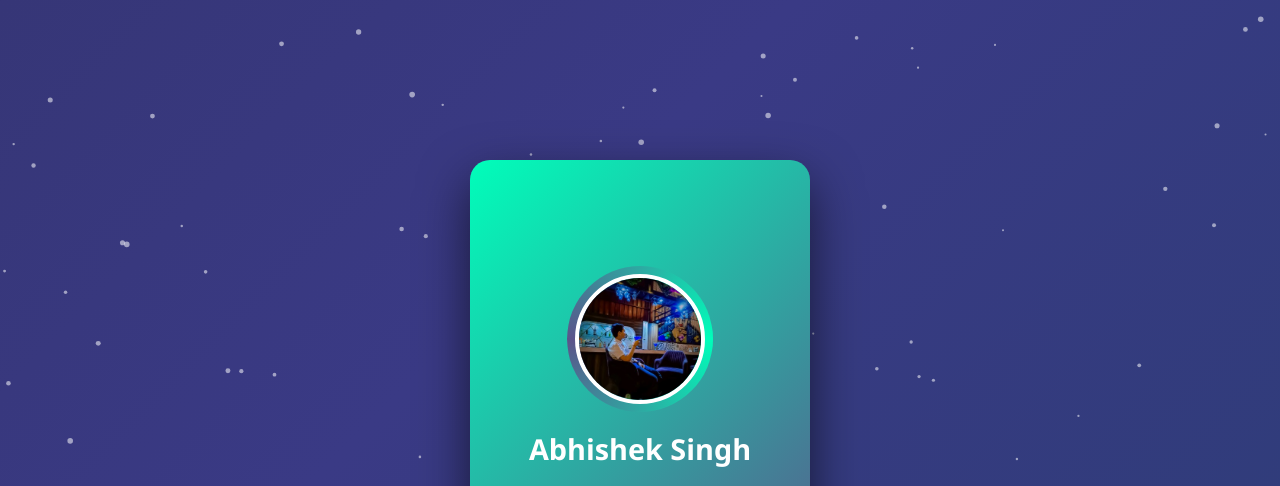
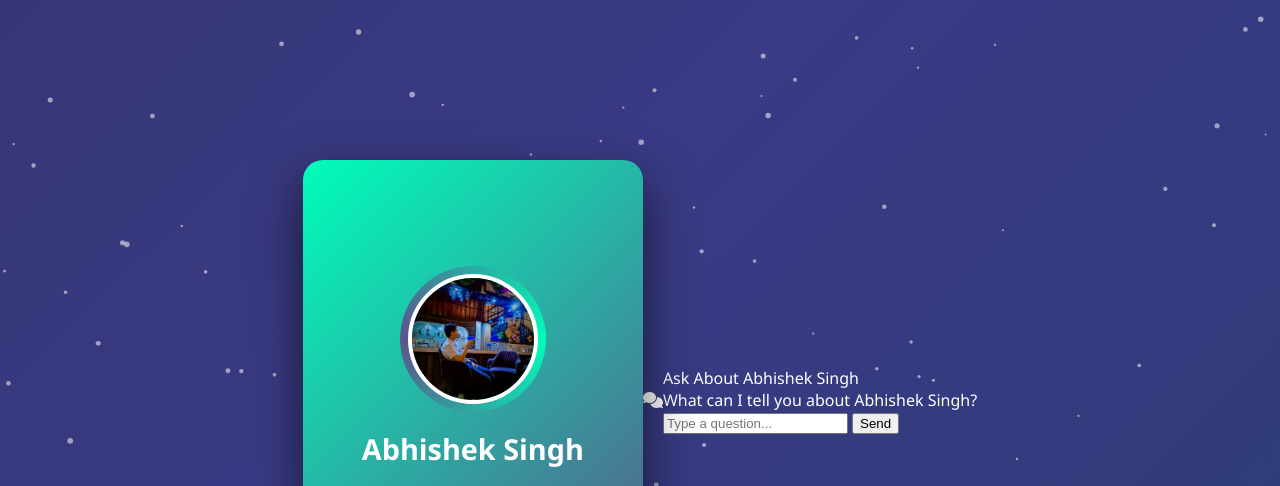
Before and after one commit to abhishek15-stek7/portfolio-card, a website: page index.html in a window 1280 px wide. Shown: the top 486 px of the page. Drawn offline with Linux system fonts and the light colour scheme.

Commit message:
Update index.html

```diff
--- a/index.html
+++ b/index.html
@@ -5,11 +5,11 @@
   <meta name="viewport" content="width=device-width, initial-scale=1.0"/>
   <title>Abhishek Singh – Portfolio Card</title>
   <link rel="stylesheet" href="https://cdnjs.cloudflare.com/ajax/libs/font-awesome/6.5.0/css/all.min.css" />
+  <link rel="stylesheet" href="chatbot.css" />
   <style>
     * {
       box-sizing: border-box;
     }
-
     body {
       margin: 0;
       font-family: 'Segoe UI', sans-serif;
@@ -23,24 +23,20 @@
       animation: bgMove 15s ease infinite;
       color: white;
     }
-
     @keyframes bgMove {
       0% {background-position: 0% 50%;}
       50% {background-position: 100% 50%;}
       100% {background-position: 0% 50%;}
     }
-
     canvas#bgCanvas {
       position: fixed;
       top: 0;
       left: 0;
       z-index: -1;
     }
-
     .container {
       perspective: 1000px;
     }
-
     .card {
       width: 340px;
       height: 480px;
@@ -49,11 +45,9 @@
       transition: transform 1s ease;
       cursor: pointer;
     }
-
     .card.flipped {
       transform: rotateY(180deg);
     }
-
     .face {
       position: absolute;
       width: 100%;
@@ -68,19 +62,16 @@
       justify-content: center;
       padding: 25px;
     }
-
     .front {
       background: linear-gradient(135deg, #00feba, #5b548a);
       text-align: center;
     }
-
     .profile-img-wrapper {
       position: relative;
       width: 130px;
       height: 130px;
       margin-bottom: 15px;
     }
-
     .profile-img-wrapper::before {
       content: "";
       position: absolute;
@@ -93,12 +84,10 @@
       animation: rotateHalo 4s linear infinite;
       z-index: 0;
     }
-
     @keyframes rotateHalo {
       from { transform: rotate(0deg); }
       to { transform: rotate(360deg); }
     }
-
     .profile-img-wrapper img {
       width: 130px;
       height: 130px;
@@ -107,53 +96,44 @@
       position: relative;
       z-index: 1;
     }
-
     .front h2 {
       margin: 10px 0 5px;
       font-size: 1.8rem;
     }
-
     .front p {
       font-size: 1rem;
       opacity: 0.9;
     }
-
     .back {
       background: #fff;
       color: #222;
       transform: rotateY(180deg);
       justify-content: space-evenly;
     }
-
     .back h3 {
       margin-top: 20px;
       font-size: 1.4rem;
       color: #5b548a;
     }
-
     .back ul {
       list-style: none;
       padding: 0;
       margin: 20px 0;
     }
-
     .back ul li {
       margin: 8px 0;
       font-size: 0.95rem;
     }
-
     .social-icons {
       display: flex;
       gap: 15px;
       margin: 10px 0;
     }
-
     .social-icons a {
       font-size: 1.6rem;
       color: #5b548a;
       transition: transform 0.3s ease;
     }
-
     .social-icons a:hover {
       transform: scale(1.2);
     }
@@ -180,18 +160,29 @@
   </div>
 </div>
 
-<!-- Audio Elements -->
+<!-- Chatbot UI -->
+<div id="chatbot-button"><i class="fas fa-comments"></i></div>
+<div id="chatbot-window">
+  <div id="chatbot-header">Ask About Abhishek Singh</div>
+  <div id="chatbot-messages">
+    <div class="chat-msg bot-msg">What can I tell you about Abhishek Singh?</div>
+  </div>
+  <div id="chatbot-input">
+    <input type="text" placeholder="Type a question..." />
+    <button>Send</button>
+  </div>
+</div>
+
+<!-- Audio -->
 <audio id="welcome-audio" src="welcome.mp3" preload="auto"></audio>
 <audio id="flip-audio" src="flip.mp3" preload="auto"></audio>
 <audio id="hover-sound" src="hover.mp3" preload="auto"></audio>
 
+<script src="chatbot.js"></script>
 <script>
   async function loadProfile() {
-    try {
     const res = await fetch("./profile.json");
-      if (!res.ok) throw new Error(`HTTP error! Status: ${res.status}`);
     const data = await res.json();
-
     document.getElementById("profile-name").textContent = data.name;
     document.getElementById("profile-role").textContent = data.role;
     document.getElementById("profile-pic").src = data.image;
@@ -214,9 +205,6 @@
       });
       socials.appendChild(a);
     });
-    } catch (err) {
-      console.error("❌ Failed to load profile.json:", err);
-    }
   }
 
   function flipCard() {
@@ -228,12 +216,11 @@
     }, 6000);
   }
 
-  // Particle background
+  // Particles
   const canvas = document.getElementById('bgCanvas');
   const ctx = canvas.getContext('2d');
   canvas.width = window.innerWidth;
   canvas.height = window.innerHeight;
-
   let particles = [];
   for (let i = 0; i < 100; i++) {
     particles.push({
```
Lines whose indentation alone changed are shown as unchanged.
